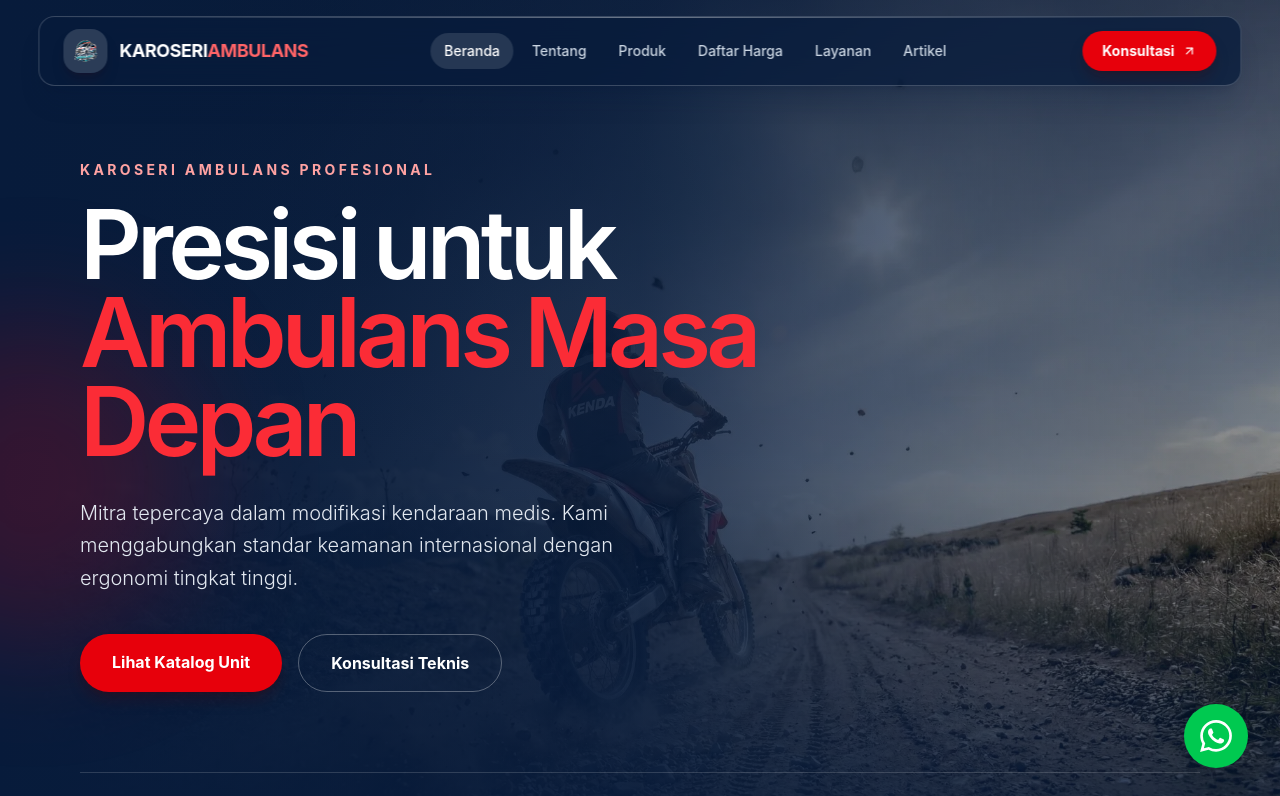
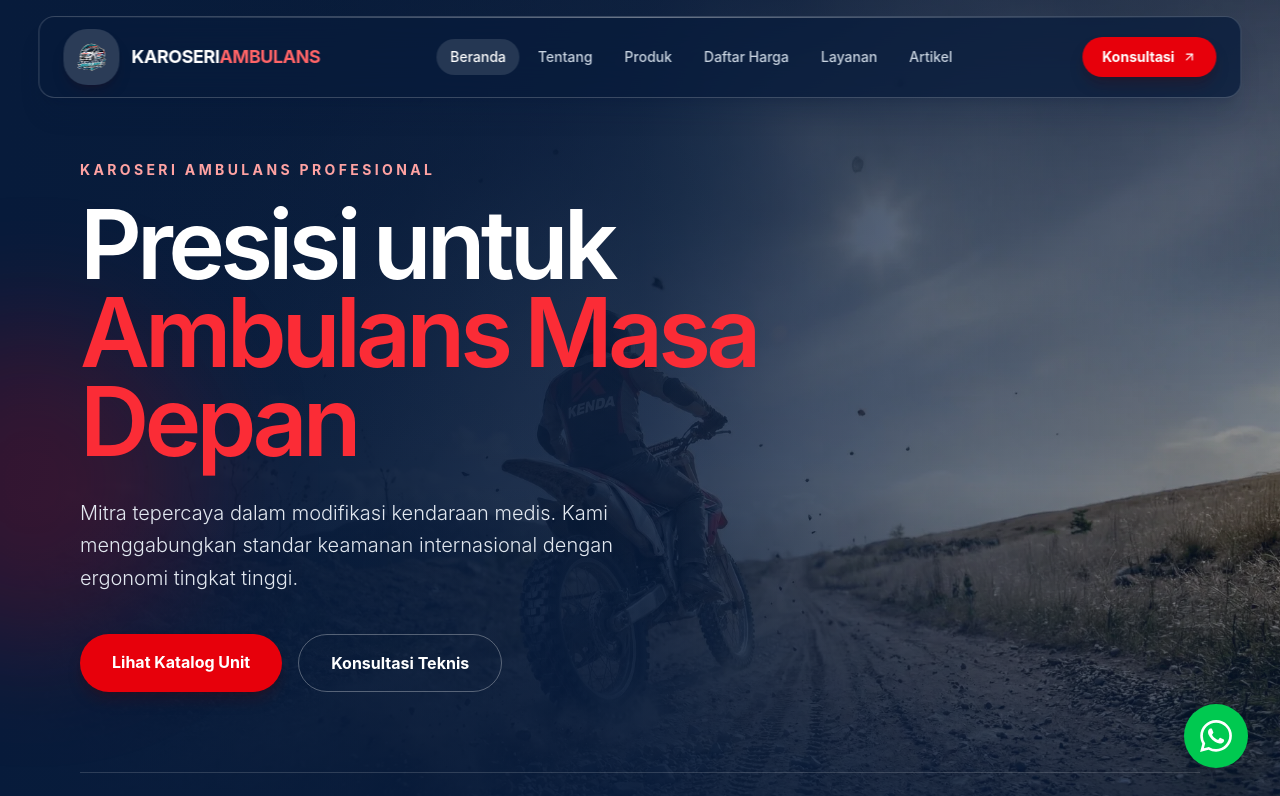
Before and after one commit to muhsaputra/karoseri-ambulans, a React (Vite) app in the folder frontend/: page / in a window 1280 px wide. Shown: the top 796 px of the page. Built offline with nearby package versions, Linux system fonts and the light colour scheme.

Commit message:
update size logo

```diff
--- a/frontend/index.html
+++ b/frontend/index.html
@@ -5,7 +5,10 @@
     <link rel="icon" type="image/svg+xml" sizes="any" href="/favicon.svg" />
     <meta name="viewport" content="width=device-width, initial-scale=1.0" />
     <meta name="theme-color" content="#071b3b" />
-    <meta name="description" content="Karoseri ambulans profesional untuk kebutuhan transport, gawat darurat, dan ICU di Indonesia." />
+    <meta
+      name="description"
+      content="Karoseri ambulans profesional untuk kebutuhan transport, gawat darurat, dan ICU di Indonesia."
+    />
     <title>Karoseri Ambulans</title>
   </head>
   <body>
--- a/frontend/src/components/Navbar.jsx
+++ b/frontend/src/components/Navbar.jsx
@@ -47,11 +47,11 @@ const Navbar = () => {
             className="relative z-10 flex items-center gap-3"
             aria-label="Karoseri Ambulans - Beranda"
           >
-            <span className="flex h-11 w-11 items-center justify-center rounded-2xl bg-white/15 shadow-lg shadow-red-950/15">
+            <span className="flex h-14 w-14 items-center justify-center rounded-3xl bg-white/15 shadow-lg shadow-red-950/15">
               <img
                 src="/favicon.svg"
                 alt="Karoseri Ambulans"
-                className="h-8 w-8"
+                className="h-10 w-10"
               />
             </span>
             <span className="text-base font-bold tracking-tight sm:text-lg">
```
